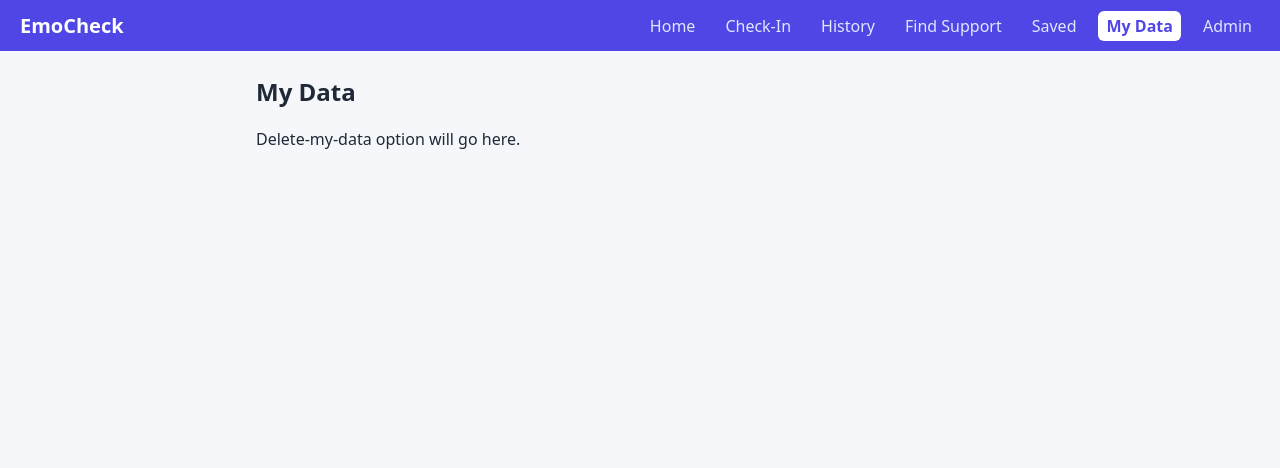
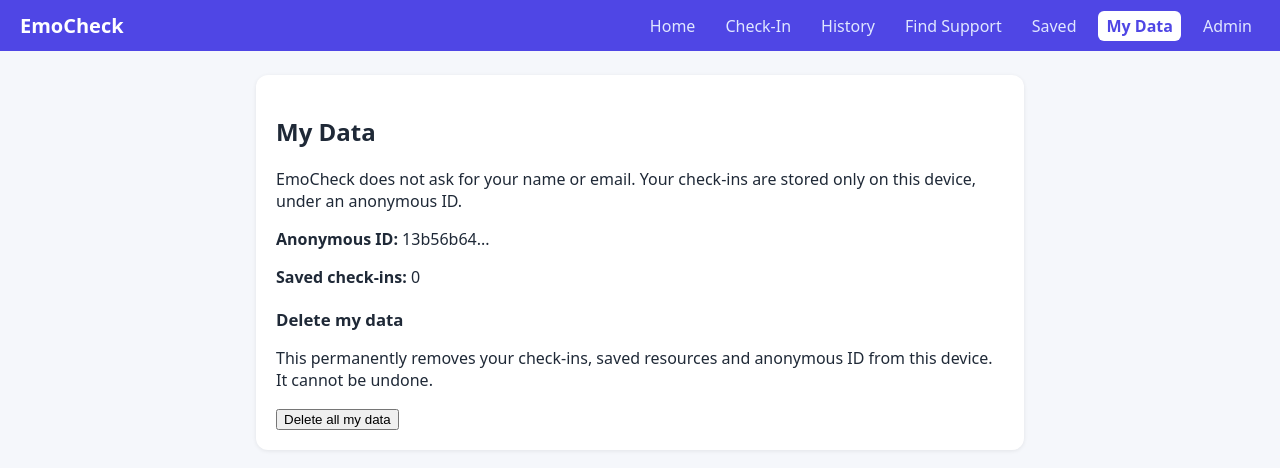
Before and after one commit to Isuwafa/EMOCHECK-APP, a React (Vite) app: page /settings in a window 1280 px wide. Shown: the top 468 px of the page. Built offline with nearby package versions, Linux system fonts and the light colour scheme.

Commit message:
Build My Data page with delete-all option and confirmation

```diff
--- a/src/pages/Settings.jsx
+++ b/src/pages/Settings.jsx
@@ -1,8 +1,61 @@
+import { useState } from "react";
+import { getCheckIns, getDeviceId, deleteAllData } from "../utils/storage";
+
 export default function Settings() {
+  const [count, setCount] = useState(getCheckIns().length);
+  const [confirming, setConfirming] = useState(false);
+  const [message, setMessage] = useState("");
+  const [deviceId, setDeviceId] = useState(getDeviceId());
+
+  function handleDelete() {
+    deleteAllData();
+    setCount(0);
+    setConfirming(false);
+    setDeviceId("");
+    setMessage("All your data has been deleted from this device.");
+  }
+
   return (
-    <section>
+    <section className="card">
       <h1>My Data</h1>
-      <p>Delete-my-data option will go here.</p>
+      <p>
+        EmoCheck does not ask for your name or email. Your check-ins are stored
+        only on this device, under an anonymous ID.
+      </p>
+
+      <div className="data-box">
+        <p>
+          <strong>Anonymous ID:</strong>{" "}
+          {deviceId ? deviceId.slice(0, 8) + "..." : "none"}
+        </p>
+        <p>
+          <strong>Saved check-ins:</strong> {count}
+        </p>
+      </div>
+
+      <h2>Delete my data</h2>
+      <p>
+        This permanently removes your check-ins, saved resources and anonymous ID
+        from this device. It cannot be undone.
+      </p>
+
+      {!confirming ? (
+        <button className="danger" onClick={() => setConfirming(true)}>
+          Delete all my data
+        </button>
+      ) : (
+        <div className="confirm-box">
+          <p>Are you sure? All your data will be erased.</p>
+          <button className="danger" onClick={handleDelete}>
+            Yes, delete everything
+          </button>
+          <button className="secondary" onClick={() => setConfirming(false)}>
+            Cancel
+          </button>
+        </div>
+      )}
+
+      {message && <p className="message">{message}</p>}
     </section>
   );
 }
```
